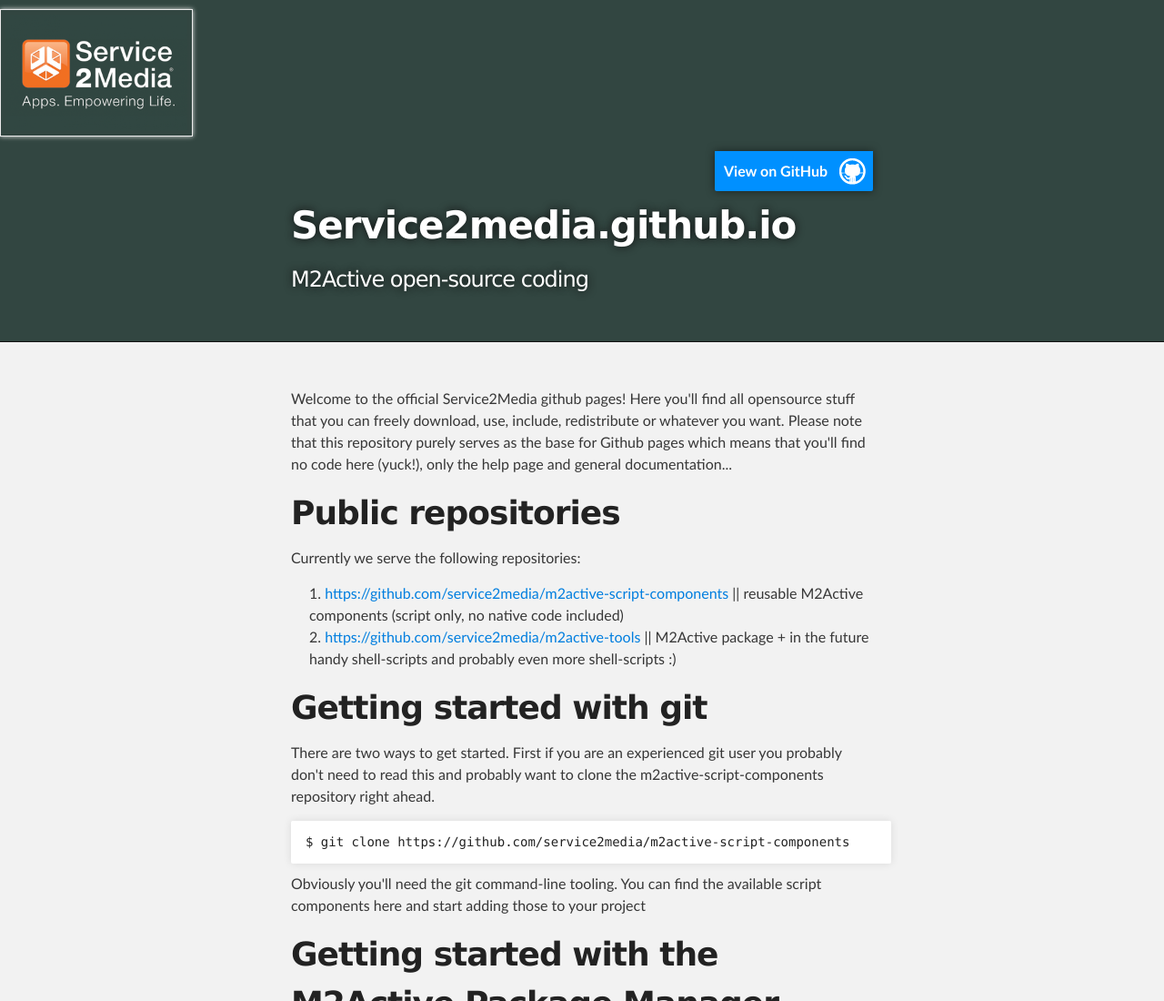
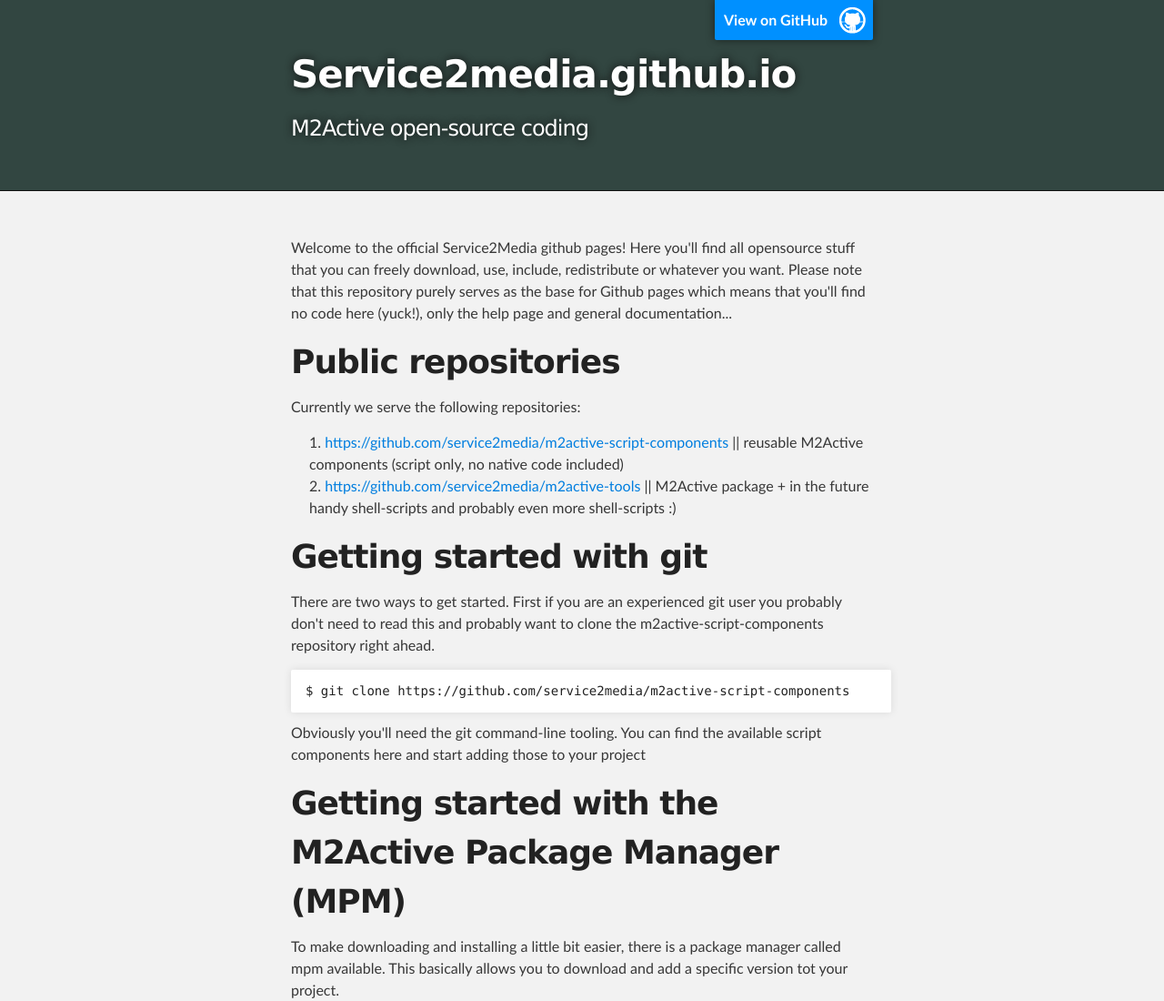
Before and after one commit to service2media/service2media.github.io, a plain HTML site: page index.html in a window 1280 px wide. Shown: the top 1100 px of the page at 91% size. Drawn offline with Linux system fonts and the light colour scheme.

Commit message:
changed index

```diff
--- a/index.html
+++ b/index.html
@@ -15,7 +15,6 @@
 
     <!-- HEADER -->
     <div id="header_wrap" class="outer">
-        <img src="./images/logo-bg.png"/>
 	<header class="inner">
           <a id="forkme_banner" href="https://github.com/service2media">View on GitHub</a>
 
```
